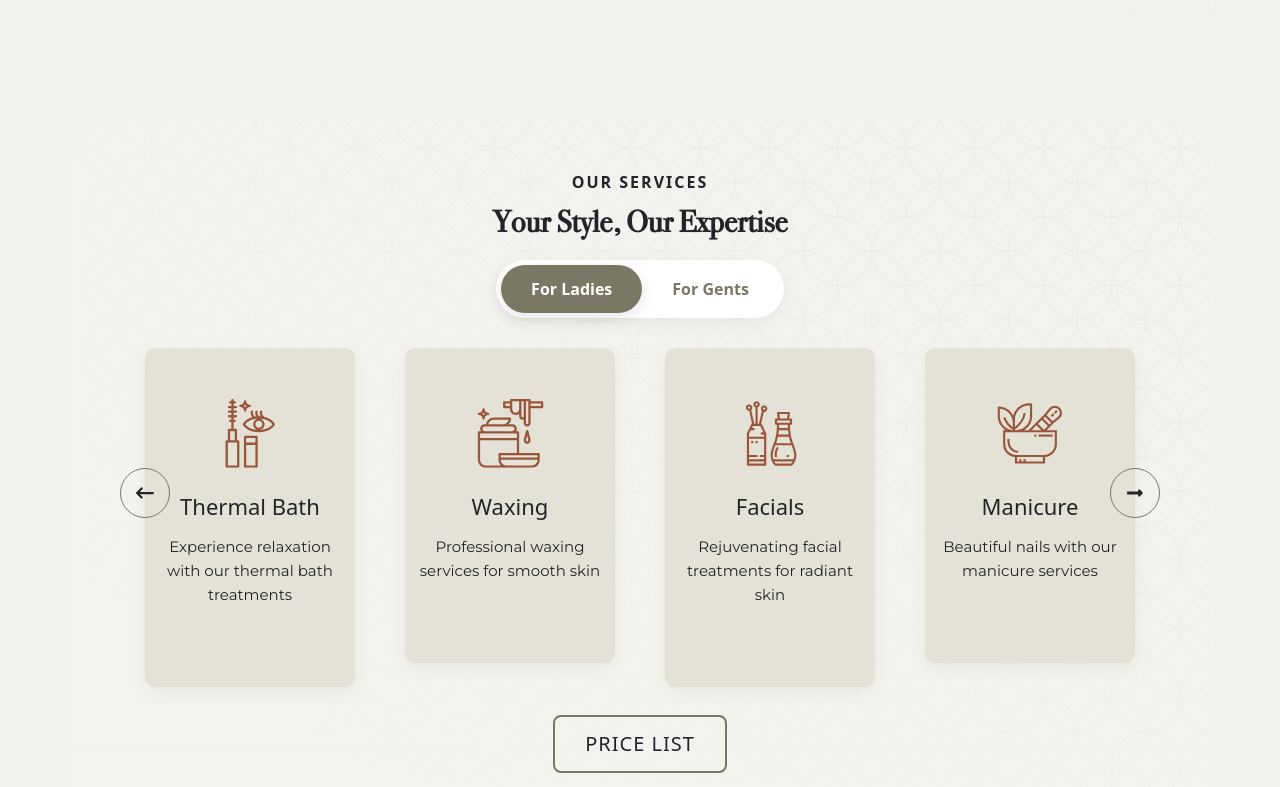
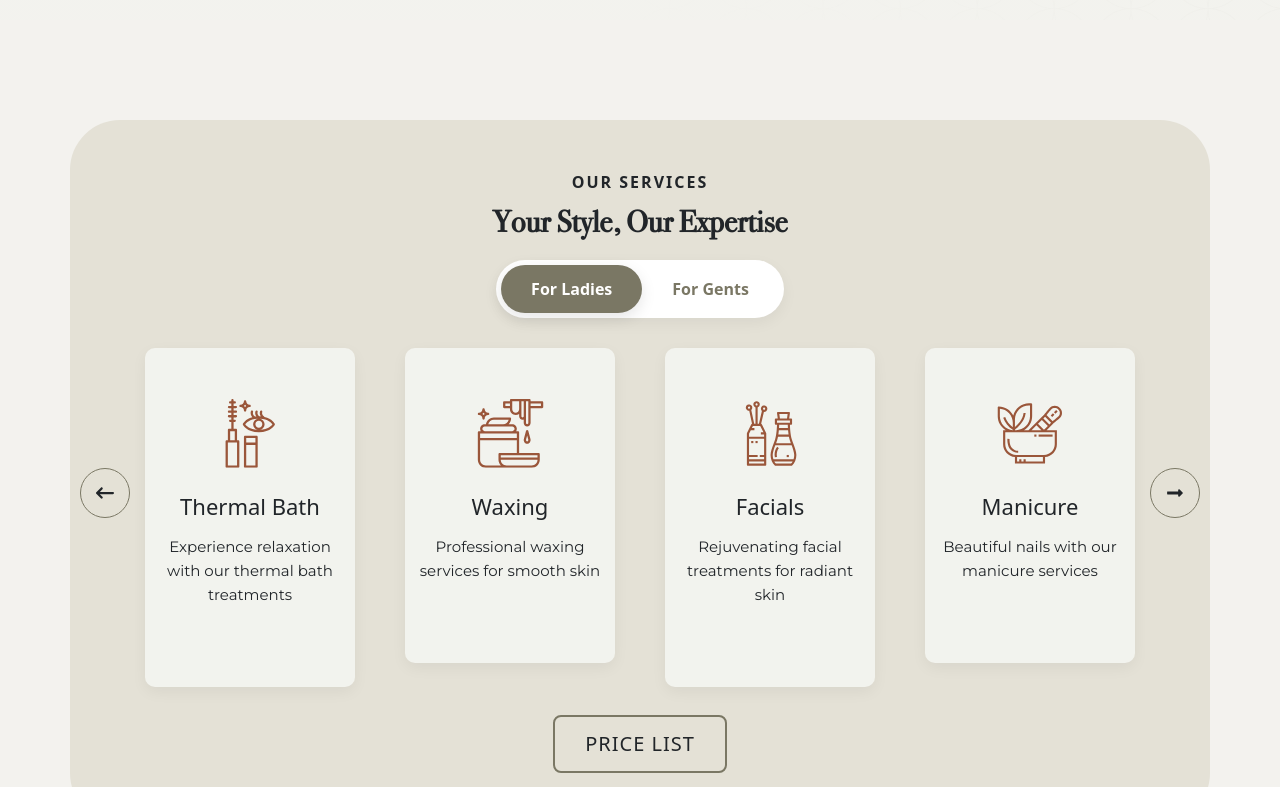
Before and after one commit to mwasif666/Vera2, a React (Create React App) app: page / in a window 1280 px wide. Shown: the part 1540-2327 px from the top of the page. Built offline with nearby package versions, Linux system fonts and the light colour scheme; the HTML template or start-up script is replaced by a standard one.

Commit message:
service background change

```diff
--- a/src/Pages/Services.module.css
+++ b/src/Pages/Services.module.css
@@ -7,8 +7,8 @@
 }
 .space .container {
   background-image: linear-gradient(
-      rgba(242, 243, 238, 0.4),
-      rgba(242, 243, 238, 0.4)
+      rgba(228, 225, 214, 1),
+      rgba(228, 225, 214, 1)
     ),
     url(../../public/assets/images/Banners/patt.png);
   padding: 50px;
@@ -97,7 +97,7 @@
 }
 
 .serviceStyle5 {
-  background-color: rgb(228, 225, 214);
+  background-color: rgba(242, 243, 238, 1);
   text-align: center;
   padding: 50px 10px;
   position: relative;
@@ -111,7 +111,7 @@
 
 .serviceStyle5:hover {
   z-index: 3;
-  background-color: rgb(228, 225, 214);
+  background-color: rgba(242, 243, 238, 1);
   transform: translateY(-10px);
   box-shadow: 0 15px 30px rgba(0, 0, 0, 0.1);
 }
@@ -197,7 +197,14 @@
   color: var(--title-color);
   font-size: 18px;
 }
-
+.swiperButtonPrev {
+  position: relative;
+  left: -40px;
+}
+.swiperButtonNext {
+  position: relative;
+  right: -40px;
+}
 .swiperButtonPrev:hover,
 .swiperButtonNext:hover {
   background-color: var(--theme-color);
```
